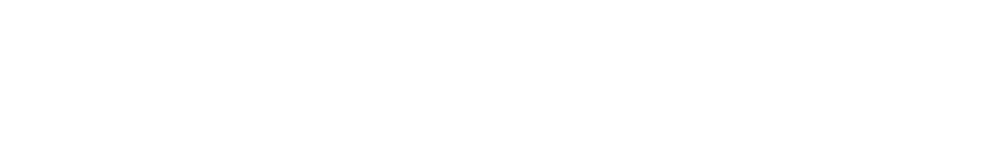
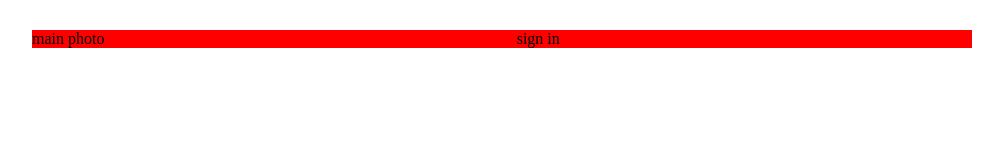
Before and after one commit to ong-ar/instagram-style-clone, a plain HTML site: page index.html in a window 1280 px wide. Shown: the whole page, without its empty margins (138-1141 px from the left). Drawn offline with Linux system fonts and the light colour scheme.

Commit message:
가운데 정렬과 중앙 메인화면 틀

```diff
--- a/index.html
+++ b/index.html
@@ -5,7 +5,29 @@
     <meta name="viewport" content="width=device-width, initial-scale=1.0" />
     <meta http-equiv="X-UA-Compatible" content="ie=edge" />
     <title>instagram style clone</title>
+    <style>
+      .article {
+        margin: 30px auto 0;
+        background-color: red;
+        max-width: 940px;
+        display: flex;
+      }
+      .one {
+        flex: 1 1 auto;
+      }
+      .two {
+        flex: 1 1 auto;
+      }
+    </style>
   </head>
-
-  <body></body>
+  <body>
+    <div>
+      <section>
+        <article class="article">
+          <div class="one">main photo</div>
+          <div class="two">sign in</div>
+        </article>
+      </section>
+    </div>
+  </body>
 </html>
```
